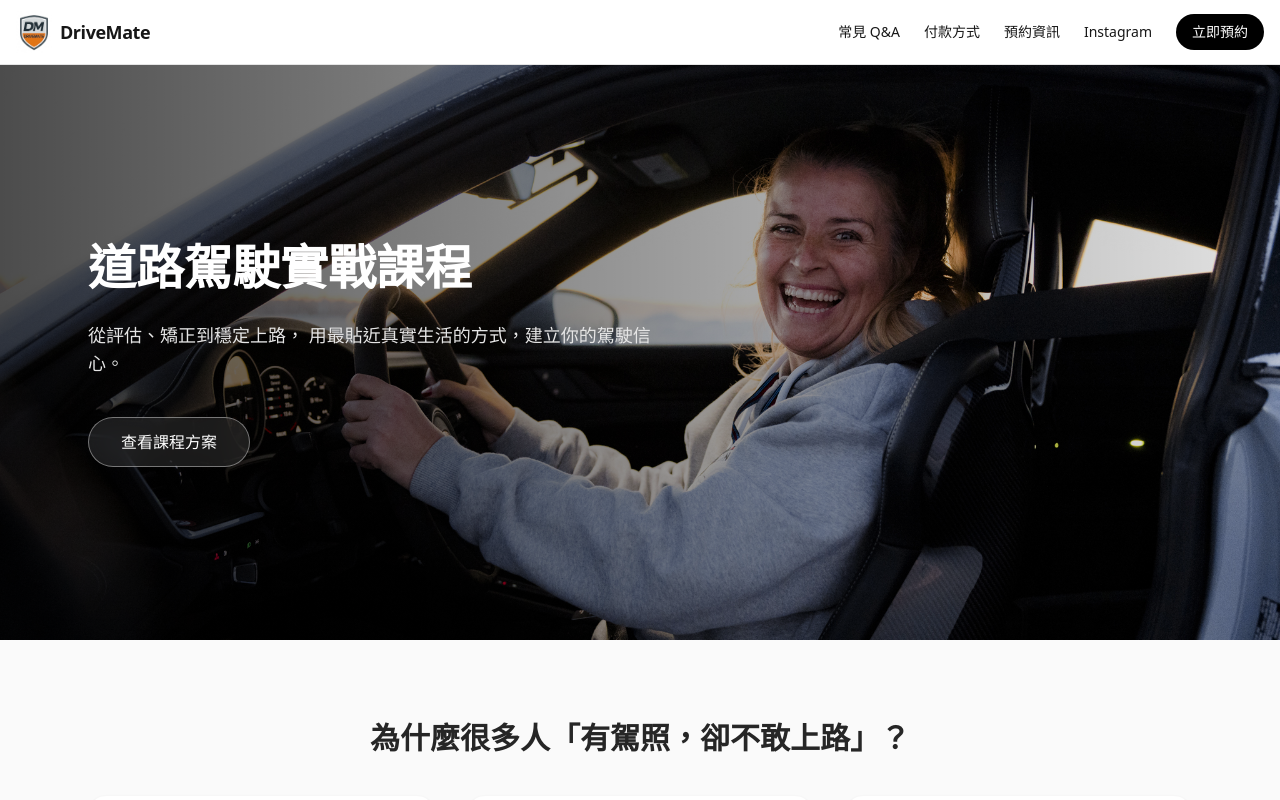
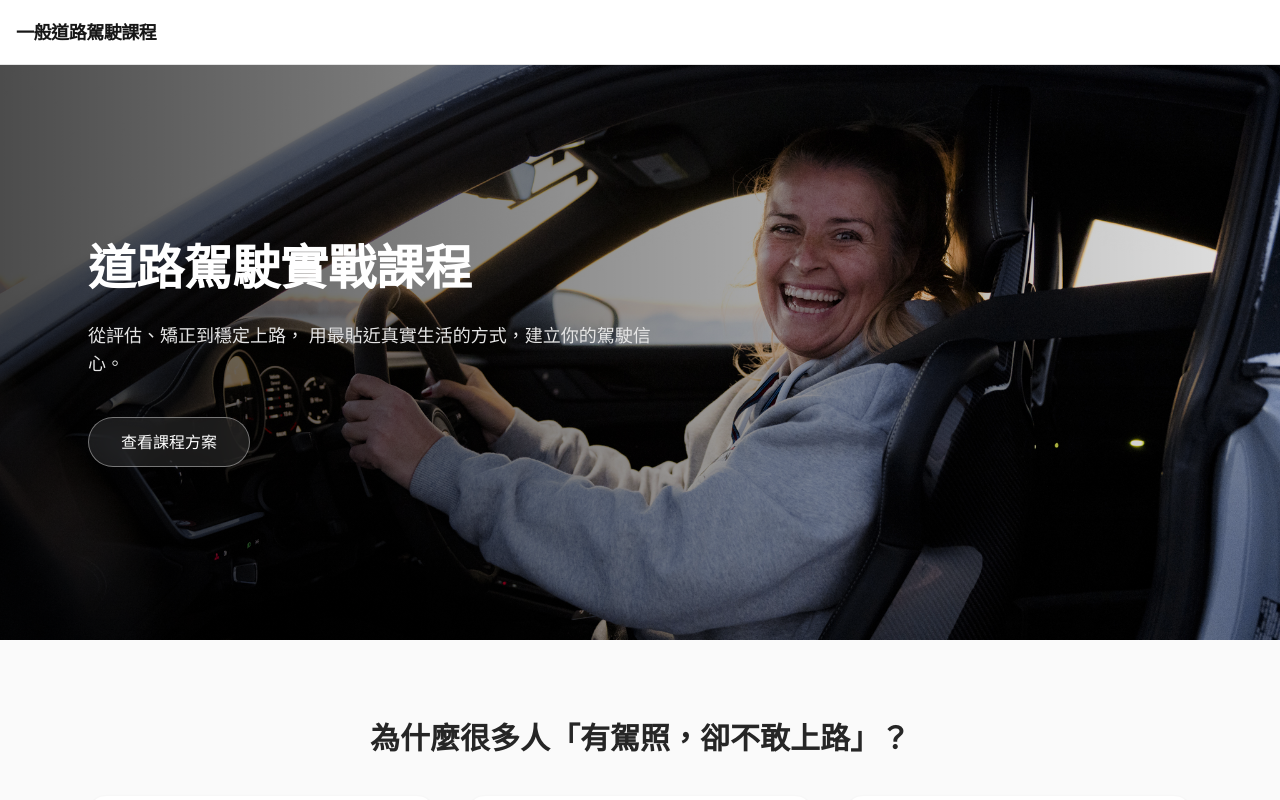
Before and after one commit to laurelke/drivemate-web, a Next.js app: page /courses/road-driving in a window 1280 px wide. Shown: the top 800 px of the page. Built offline with nearby package versions, Linux system fonts and the light colour scheme.

Commit message:
feat: unify course pages layout and design

```diff
--- a/components/Header.tsx
+++ b/components/Header.tsx
@@ -3,6 +3,7 @@
 import Image from 'next/image'
 import Link from 'next/link'
 import { useState } from 'react'
+import { usePathname } from 'next/navigation'
 
 const LINE_LINK = 'https://lin.ee/J22IVRg'
 const INSTAGRAM_LINK = 'https://www.instagram.com/drivemate.tw'
@@ -29,22 +30,42 @@ function scrollToCard(id: string) {
   })
 }
 
+/* ✅ 課程路徑對照表 */
+const COURSE_TITLE_MAP: Record<string, string> = {
+  '/courses/road-driving': '一般道路駕駛課程',
+  '/courses/sport-driving': '運動駕駛技術提升課程',
+  '/courses/track-driving': '賽道駕駛體驗課程',
+  '/courses/instructor-training': '教練培訓課程',
+}
+
 export default function Header() {
   const [open, setOpen] = useState(false)
+  const pathname = usePathname()
+
+  const courseTitle = COURSE_TITLE_MAP[pathname]
+  const isCoursePage = Boolean(courseTitle)
 
   return (
     <>
       {/* Header */}
       <header className="fixed top-0 left-0 z-50 w-full border-b bg-white">
         <div className="mx-auto flex h-16 max-w-7xl items-center justify-between px-4">
-          {/* Logo */}
+          {/* 左側：Logo 或 課程名稱 */}
+          {isCoursePage ? (
+            <Link
+              href={pathname}
+              className="text-lg font-bold tracking-tight hover:opacity-80"
+            >
+              {courseTitle}
+            </Link>
+          ) : (
             <a
               href="/"
               onClick={(e) => {
                 e.preventDefault()
                 window.location.href = '/'
               }}
-  className="flex items-center gap-2 cursor-pointer"
+              className="flex cursor-pointer items-center gap-2"
             >
               <Image
                 src="/drivemate-logo.JPG"
@@ -57,9 +78,10 @@ export default function Header() {
                 DriveMate
               </span>
             </a>
+          )}
 
-
-          {/* Desktop Navigation（維持原本） */}
+          {/* Desktop Navigation（只在非課程頁顯示） */}
+          {!isCoursePage && (
             <nav
               className="hidden items-center gap-6 text-sm md:flex"
               aria-label="Primary Navigation"
@@ -93,8 +115,10 @@ export default function Header() {
                 立即預約
               </a>
             </nav>
+          )}
 
-          {/* Mobile Menu Button */}
+          {/* Mobile Menu Button（課程頁不顯示） */}
+          {!isCoursePage && (
             <button
               type="button"
               className="text-2xl md:hidden"
@@ -104,11 +128,12 @@ export default function Header() {
             >
               ☰
             </button>
+          )}
         </div>
       </header>
 
-      {/* Mobile Drawer */}
-      {open && (
+      {/* Mobile Drawer（只在非課程頁） */}
+      {!isCoursePage && open && (
         <div className="fixed inset-0 z-[999] md:hidden">
           <div
             className="absolute inset-0 bg-black/40"
@@ -126,7 +151,6 @@ export default function Header() {
               </button>
             </div>
 
-            {/* ⭐ 手機版：精準導向卡片 */}
             <nav className="flex flex-col gap-6 text-base">
               <button
                 className="text-left"
--- a/components/HeroText.tsx
+++ b/components/HeroText.tsx
@@ -22,7 +22,7 @@ export default function HeroText() {
       >
         DriveMate 專注「實戰型駕駛訓練」<br />
         從新手到進階，安全建立駕駛信心<br />
-        台中｜全台 一對一道路駕駛 × 運動駕駛 × 賽道課程 × 教練培訓
+        全台｜一對一道路駕駛 × 運動駕駛 × 賽道課程 × 教練培訓
       </motion.p>
     </>
   )
```
Lines whose indentation alone changed are shown as unchanged.
